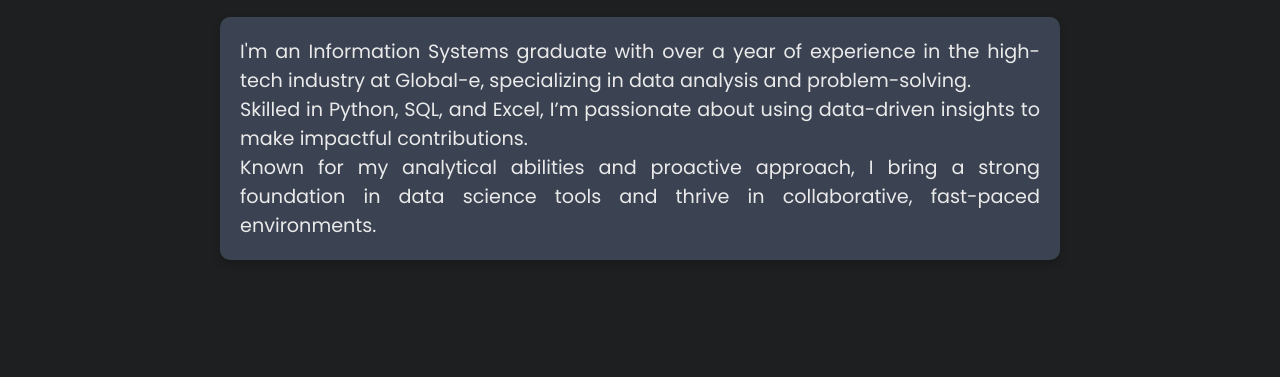
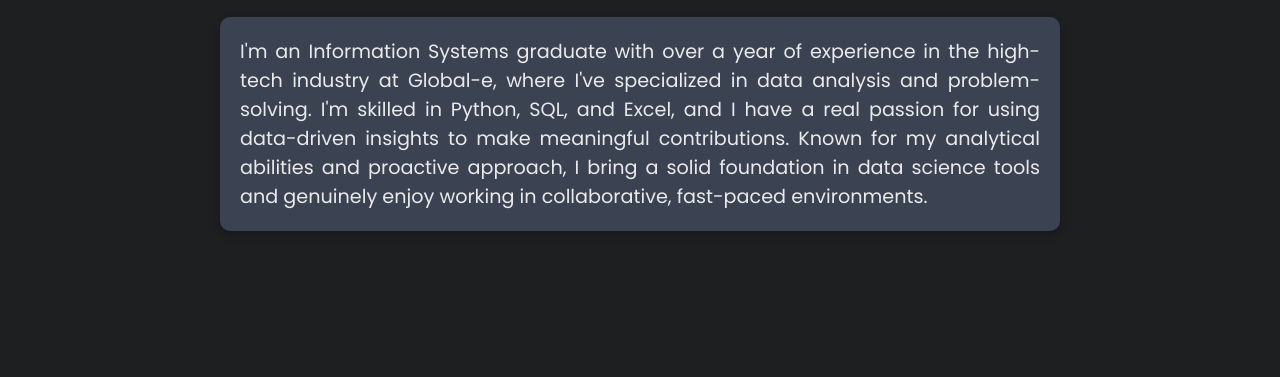
Before and after one commit to lield1096/lield1096.github.io, a plain HTML site: page index.html in a window 1280 px wide. Shown: the part 423-800 px from the top of the page. Drawn offline with Linux system fonts and the light colour scheme.

Commit message:
Update index.html

```diff
--- a/index.html
+++ b/index.html
@@ -25,10 +25,9 @@
     <section id="about" class="section about-box">
         <h2>About Me</h2>
         <p>
-            I'm an Information Systems graduate with over a year of experience in the high-tech industry at Global-e,
-            specializing in data analysis and problem-solving. <br>
-            Skilled in Python, SQL, and Excel,  I’m passionate about using data-driven insights to make impactful contributions. <br>
-            Known for my analytical abilities and proactive approach, I bring a strong foundation in data science tools and thrive in collaborative, fast-paced environments.
+            I'm an Information Systems graduate with over a year of experience in the high-tech industry at Global-e, where I've specialized in data analysis and problem-solving.
+            I'm skilled in Python, SQL, and Excel, and I have a real passion for using data-driven insights to make meaningful contributions.
+            Known for my analytical abilities and proactive approach, I bring a solid foundation in data science tools and genuinely enjoy working in collaborative, fast-paced environments.
         </p>
     </section>
     <section id="skills" class="section">
```
